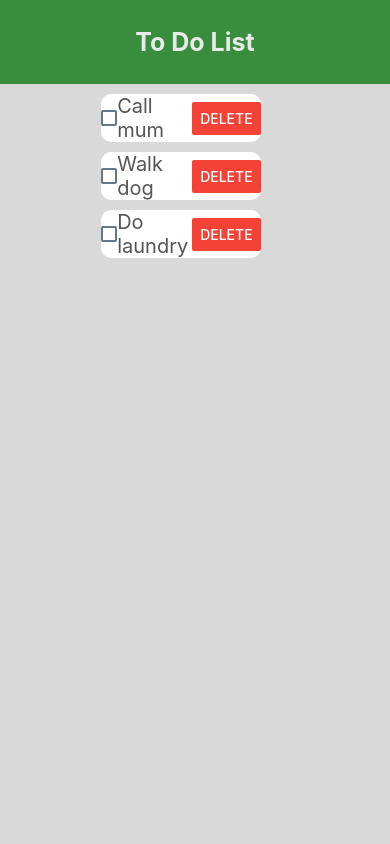
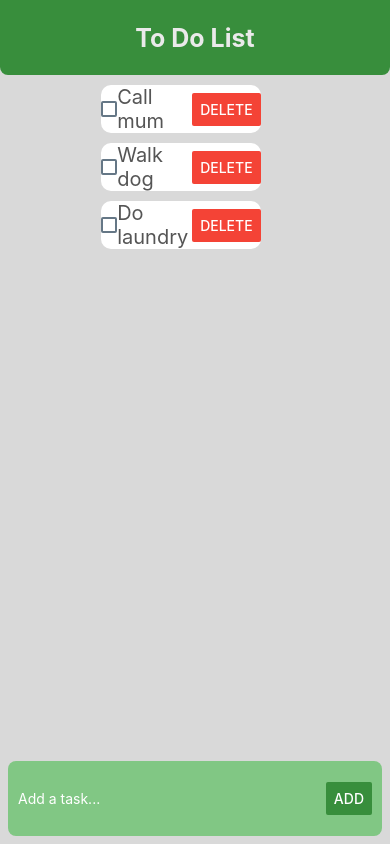
Before and after one commit to diakivv/to-do-list, a React Native app: screen / in a window 390 px wide. Built offline with nearby package versions, Linux system fonts and the light colour scheme.

Commit message:
added task input

```diff
--- a/App.js
+++ b/App.js
@@ -1,30 +1,10 @@
 import React, { Component } from "react";
 import { Platform, StyleSheet, Text, View } from "react-native";
 import Header from "./components/header";
-import TaskList from "./components/taskList";
+import ToDoList from "./components/todolist";
 
 export default class App extends Component {
   render() {
-    return (
-      <View style={styles.container}>
-        <Header />
-        <TaskList />
-      </View>
-    );
+    return <ToDoList />;
   }
 }
-
-const styles = StyleSheet.create({
-  container: {
-    flex: 1,
-    flexDirection: "column",
-    justifyContent: "flex-start",
-    //alignItems: "center",
-    backgroundColor: "#D9D9D9"
-  },
-  welcome: {
-    fontSize: 20,
-    textAlign: "center",
-    margin: 10
-  }
-});
--- a/components/header.js
+++ b/components/header.js
@@ -19,7 +19,9 @@ const styles = StyleSheet.create({
     flex: 1,
     justifyContent: "center",
     alignItems: "center",
-    backgroundColor: "#388E3C"
+    backgroundColor: "#388E3C",
+    borderBottomLeftRadius: 8,
+    borderBottomRightRadius: 8
   },
   text: {
     fontSize: 25,
--- /dev/null
+++ b/components/taskInput.js
@@ -0,0 +1,50 @@
+import React, { Component } from "react";
+import { TextInput, StyleSheet, View, Button } from "react-native";
+
+class TaskInput extends Component {
+  state = {
+    text: ""
+  };
+  render() {
+    return (
+      <View style={styles.container}>
+        <TextInput
+          style={styles.input}
+          placeholder="Add a task..."
+          value={this.state.text}
+          placeholderTextColor="white"
+          onChangeText={text => this.setState({ text: text })}
+        />
+        <View style={{ marginRight: 10 }}>
+          <Button
+            color="#388E3C"
+            onPress={() => {
+              this.props.onAddTask(this.state.text);
+              this.state.text = "";
+            }}
+            title="Add"
+          />
+        </View>
+      </View>
+    );
+  }
+}
+
+const styles = StyleSheet.create({
+  container: {
+    flex: 1,
+    justifyContent: "space-between",
+    alignItems: "center",
+    flexDirection: "row",
+    backgroundColor: "#81C784",
+    borderRadius: 8,
+    margin: 8
+  },
+  input: {
+    //placeholderTextColor: "white",
+    color: "white",
+    marginLeft: 10
+  }
+});
+
+export default TaskInput;
--- a/components/taskList.js
+++ b/components/taskList.js
@@ -3,33 +3,22 @@ import { FlatList, StyleSheet, View } from "react-native";
 import Task from "./task";
 
 class TaskList extends Component {
-  state = {
-    tasks: [
-      { id: "1", description: "Call mum" },
-      { id: "2", description: "Walk dog" },
-      { id: "3", description: "Do laundry" }
-    ]
-  };
+  state = {};
 
   _keyExtractor = (item, index) => item.id;
-
-  handleDelete = taskId => {
-    const tasks = this.state.tasks.filter(t => t.id !== taskId);
-    this.setState({ tasks: tasks });
-  };
 
   render() {
     return (
       <View style={styles.container}>
         <FlatList
           //style={styles.container}
-          data={this.state.tasks}
+          data={this.props.tasks}
           keyExtractor={this._keyExtractor}
           renderItem={({ item }) => (
             <Task
               id={item.id}
               description={item.description}
-              onDelete={this.handleDelete}
+              onDelete={this.props.onDelete}
             />
           )}
         />
--- /dev/null
+++ b/components/todolist.js
@@ -0,0 +1,52 @@
+import React, { Component } from "react";
+import { FlatList, StyleSheet, View } from "react-native";
+import Header from "./header";
+import TaskList from "./taskList";
+import TaskInput from "./taskInput";
+
+class ToDoList extends Component {
+  state = {
+    currentId: 3,
+    tasks: [
+      { id: "1", description: "Call mum" },
+      { id: "2", description: "Walk dog" },
+      { id: "3", description: "Do laundry" }
+    ]
+  };
+
+  handleDelete = taskId => {
+    const tasks = this.state.tasks.filter(t => t.id !== taskId);
+    this.setState({ tasks: tasks });
+  };
+
+  handleAddTask = description => {
+    this.state.currentId++;
+    const tasks = [
+      ...this.state.tasks,
+      { id: String(this.state.currentId), description: description }
+    ];
+    this.setState({ tasks: tasks });
+  };
+
+  render() {
+    return (
+      <View style={styles.container}>
+        <Header />
+        <TaskList tasks={this.state.tasks} onDelete={this.handleDelete} />
+        <TaskInput onAddTask={this.handleAddTask} />
+      </View>
+    );
+  }
+}
+
+const styles = StyleSheet.create({
+  container: {
+    flex: 1,
+    flexDirection: "column",
+    justifyContent: "flex-start",
+    //alignItems: "center",
+    backgroundColor: "#D9D9D9"
+  }
+});
+
+export default ToDoList;
```
